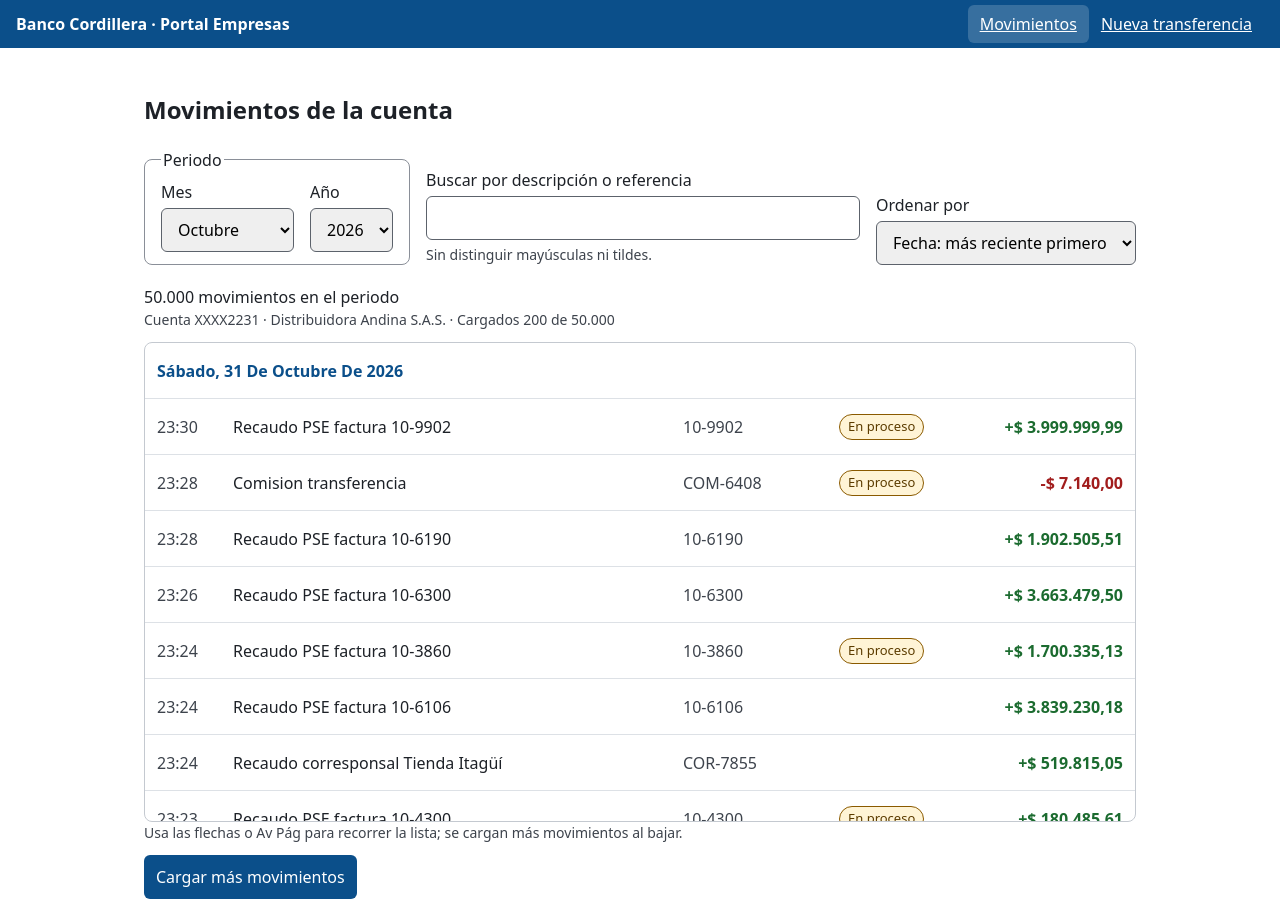
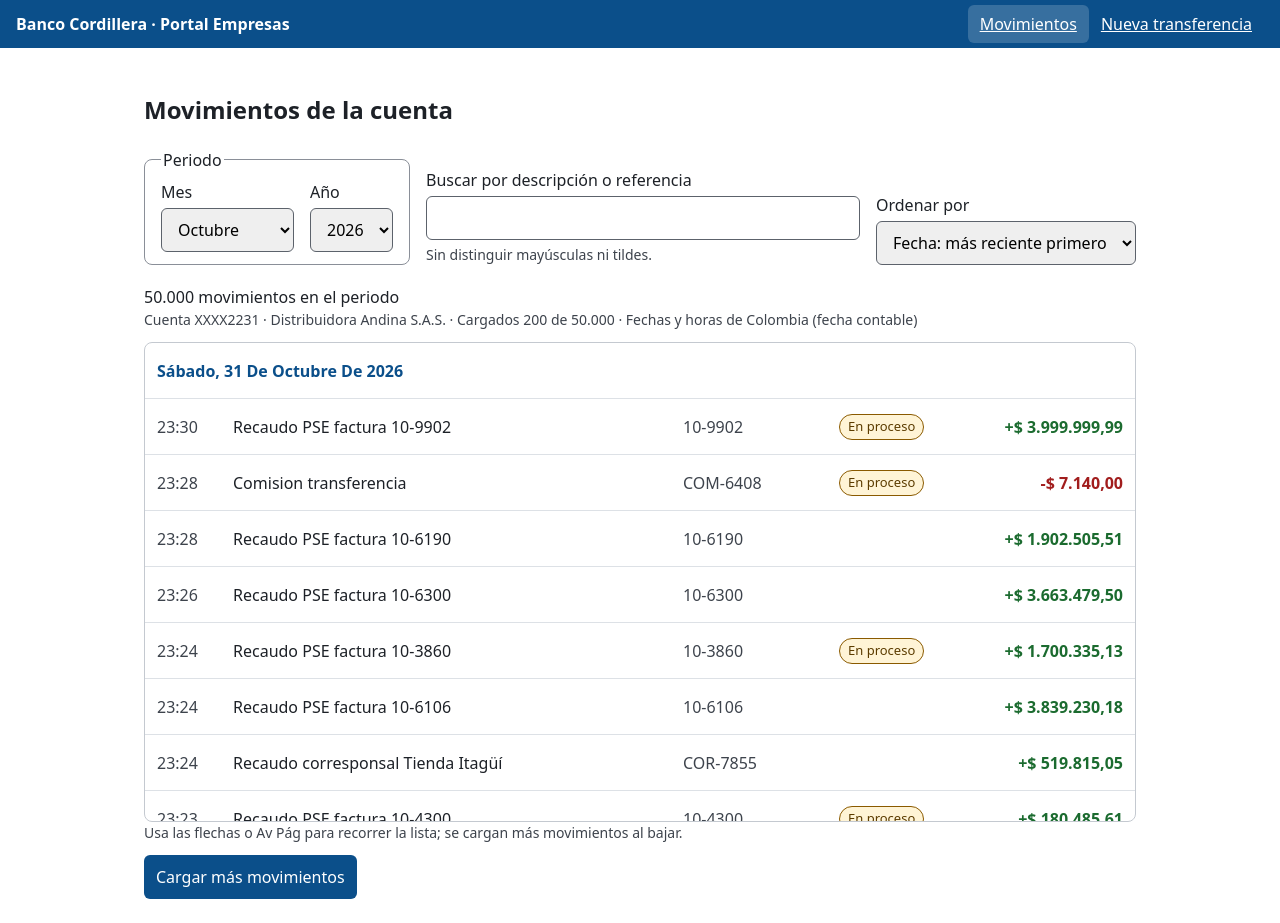
Before and after one commit to Usuga143/prueba_tecnica, an Angular app: page /movimientos in a window 1280 px wide. Built offline with nearby package versions, Linux system fonts and the light colour scheme.

Commit message:
feat(ui): state that dates and times are Colombia accounting time

```diff
--- a/src/app/ui/pages/movements/movements-page.html
+++ b/src/app/ui/pages/movements/movements-page.html
@@ -80,7 +80,7 @@
       </p>
       <p class="summary__detail">
         Cuenta {{ view.account.numeroEnmascarado }} · {{ view.account.titular }} ·
-        Cargados {{ view.loaded | number }} de {{ view.total | number }}
+        Cargados {{ view.loaded | number }} de {{ view.total | number }} · Fechas y horas de Colombia (fecha contable)
       </p>
     </div>
 
```
